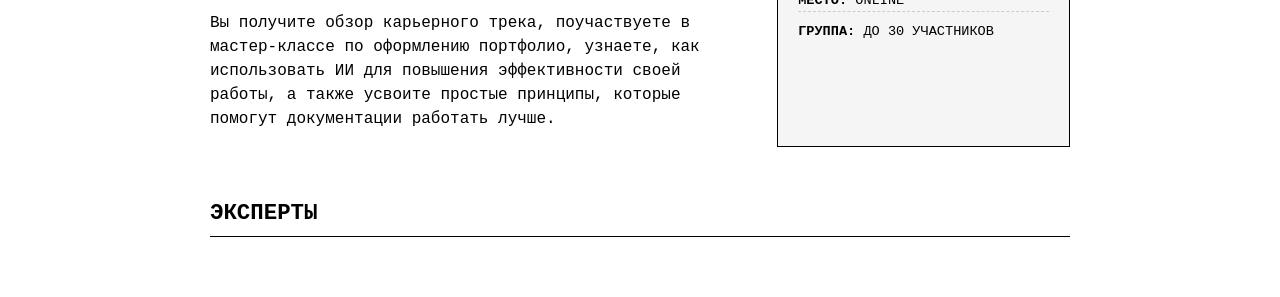
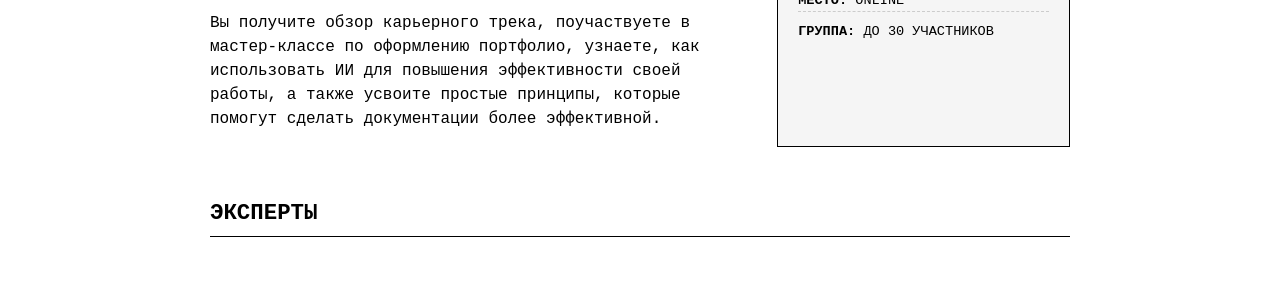
Before and after one commit to techwritex/techcommpod, a Jekyll site: the page built from meetup.md, in a window 1280 px wide and 900 px high. Shown: the part 465-762 px from the top of the window. Built offline with Jekyll 4.4.1, drawn with Linux system fonts in a browser that asks for light colours.

Commit message:
meetup page description text update

```diff
--- a/_layouts/meetup.html
+++ b/_layouts/meetup.html
@@ -4,6 +4,7 @@
     <meta charset="UTF-8">
     <meta name="viewport" content="width=device-width, initial-scale=1.0">
     <title>TechCommPod Online Meetup</title>
+    <meta name="keywords" content="Митап для техписателей"></meta>
     <link rel="icon" type="image/x-icon" href="{{site.url}}{{site.baseurl}}/assets/images/favicon.ico">
     <!-- Подключение шрифта Cutive Mono -->
     <link rel="preconnect" href="https://fonts.googleapis.com">
@@ -522,7 +523,7 @@
             <div class="description-grid">
                 <div class="description-text">
                     <p>Митап для тех, кто находится в начале пути по выстраиванию коммуникаций между сложными технологическими решениями и их пользователями.</p>
-                    <p>Вы получите обзор карьерного трека, поучаствуете в мастер-классе по оформлению портфолио, узнаете, как использовать ИИ для повышения эффективности своей работы, а также усвоите простые принципы, которые помогут документации работать лучше.</p>
+                    <p>Вы получите обзор карьерного трека, поучаствуете в мастер-классе по оформлению портфолио, узнаете, как использовать ИИ для повышения эффективности своей работы, а также усвоите простые принципы, которые помогут сделать документации более эффективной.</p>
                 </div>
                 <div class="meta-info">
                     <div class="meta-box"><strong>ДАТА:</strong> 22 АПРЕЛЯ 2026</div>
```
